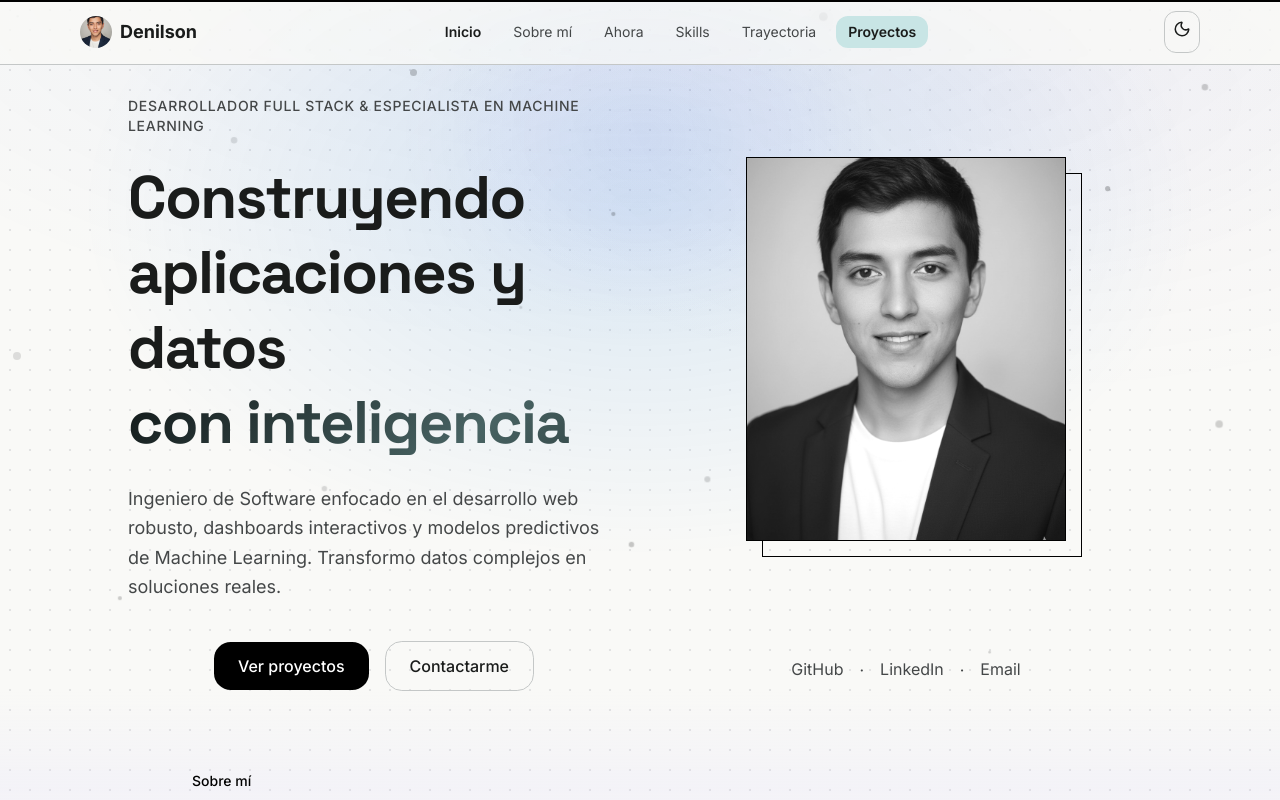
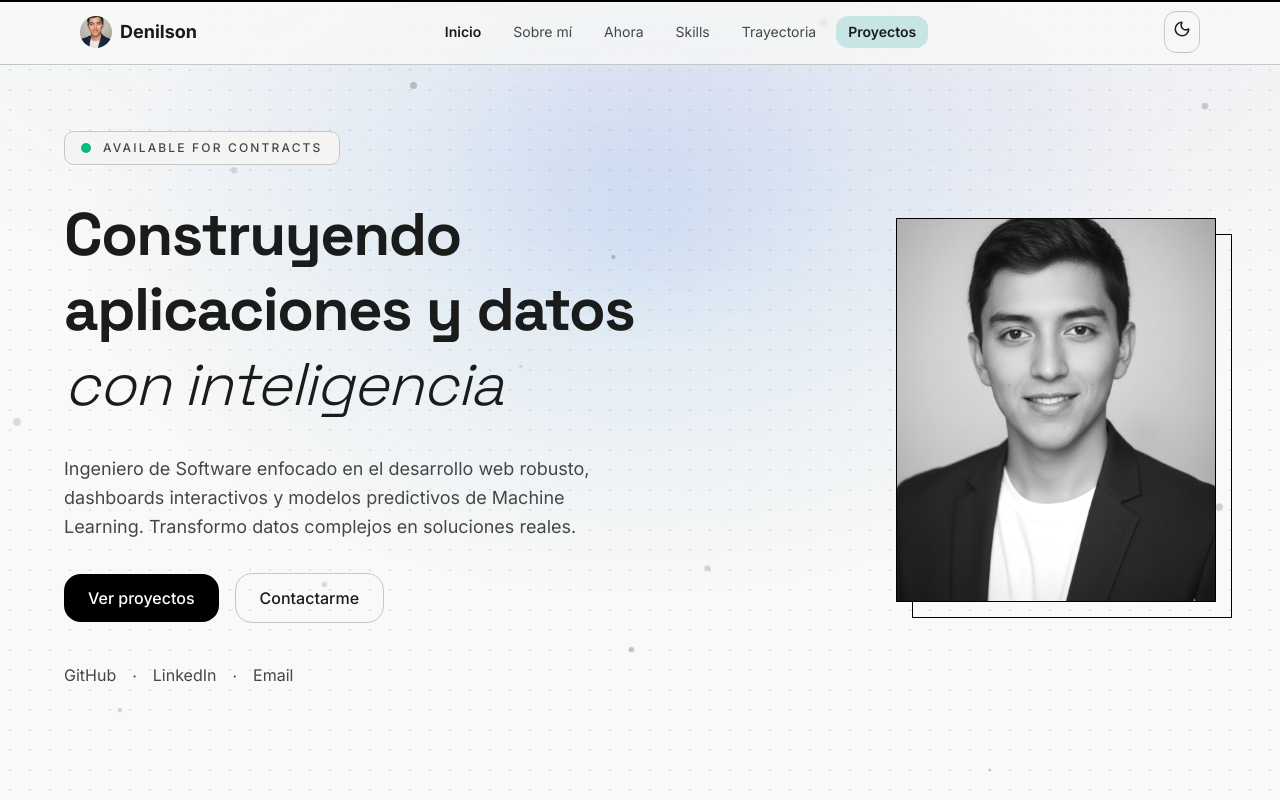
Before and after one commit to trevolcanm10/denilson-portfolio, a Next.js app: page / in a window 1280 px wide. Shown: the top 800 px of the page. Built offline with nearby package versions, Linux system fonts and the light colour scheme.

Commit message:
Ajustanto el Hero

```diff
--- /dev/null
+++ b/components/shared/avatar-frame.tsx
@@ -0,0 +1,69 @@
+"use client";
+
+import { useEffect, useRef } from "react";
+import { motion } from "framer-motion";
+import Image from "next/image";
+
+export function AvatarFrame() {
+
+  const avatarRef = useRef<HTMLDivElement>(null);
+
+  useEffect(() => {
+
+    const handleMouseMove = (e: MouseEvent) => {
+
+      if (!avatarRef.current) return;
+
+      const x = (window.innerWidth / 2 - e.pageX) / 50;
+      const y = (window.innerHeight / 2 - e.pageY) / 50;
+
+      avatarRef.current.style.transform =
+        `rotateY(${x}deg) rotateX(${y}deg)`;
+
+    };
+
+    window.addEventListener("mousemove", handleMouseMove);
+
+    return () => {
+      window.removeEventListener("mousemove", handleMouseMove);
+    };
+
+  }, []);
+
+  return (
+
+    <motion.div
+      initial={{ opacity: 0, scale: 0.85 }}
+      animate={{ opacity: 1, scale: 1 }}
+      transition={{ duration: 0.6 }}
+      className="flex justify-center"
+      style={{ perspective: "1000px" }}
+    >
+
+      <div
+        ref={avatarRef}
+        className="relative w-64 h-80 md:w-80 md:h-96 transition-transform duration-150"
+      >
+
+        {/* Marco desplazado */}
+        <div className="absolute inset-0 translate-x-4 translate-y-4 border border-primary" />
+
+        {/* Contenedor */}
+        <div className="relative w-full h-full overflow-hidden border border-primary bg-card">
+
+          <Image
+            src="/avatar.png"
+            alt="Denilson Morales"
+            fill
+            className="object-cover grayscale brightness-110"
+            priority
+          />
+
+        </div>
+
+      </div>
+
+    </motion.div>
+
+  );
+}
--- /dev/null
+++ b/components/shared/status-badge.tsx
@@ -0,0 +1,53 @@
+"use client";
+
+import { motion } from "framer-motion";
+
+interface StatusBadgeProps {
+  text?: string;
+}
+
+export function StatusBadge({
+  text = "AVAILABLE FOR CONTRACTS",
+}: StatusBadgeProps) {
+  return (
+    <motion.div
+      initial={{ opacity: 0, y: -10 }}
+      animate={{ opacity: 1, y: 0 }}
+      transition={{ duration: 0.5, delay: 0.1 }}
+      className="
+        inline-flex
+        items-center
+        gap-3
+        px-4
+        py-2
+        border
+        border-border
+        bg-card
+        rounded-md
+        w-fit
+      "
+    >
+      {/* Indicador de estado */}
+      <span className="relative flex h-2.5 w-2.5">
+        {/* Pulso */}
+        <span className="absolute inline-flex h-full w-full rounded-full bg-emerald-400 opacity-75 animate-ping" />
+
+        {/* Punto */}
+        <span className="relative inline-flex h-2.5 w-2.5 rounded-full bg-emerald-500" />
+      </span>
+
+      {/* Texto */}
+      <span
+        className="
+          text-xs
+          font-medium
+          uppercase
+          tracking-[0.18em]
+          text-muted-foreground
+        "
+      >
+        {text}
+      </span>
+    </motion.div>
+  );
+}
--- a/sections/hero.tsx
+++ b/sections/hero.tsx
@@ -2,27 +2,42 @@
 
 import { motion } from "framer-motion";
 import Link from "next/link";
-import Image from "next/image";
 import { SplitText } from "@/components/shared/split-text";
 import { FloatingParticles } from "@/components/shared/floating-particles";
-
+import { AvatarFrame } from "@/components/shared/avatar-frame";
+import { StatusBadge } from "@/components/shared/status-badge";
 export function Hero() {
   return (
-    <section className="relative min-h-[80vh] flex items-center justify-center px-4 pt-24 overflow-hidden">
+    <section
+  id="home"
+  className="
+    relative
+    min-h-[820px]
+    flex
+    items-center
+    px-12
+    py-24
+    overflow-hidden
+  "
+>
       {/* C1: Partículas decorativas */}
       <FloatingParticles count={16} />
 
-      <div className="max-w-5xl mx-auto grid grid-cols-1 md:grid-cols-2 gap-10 items-center relative z-10">
-        <div className="flex flex-col text-center md:text-left space-y-6">
+      <div
+ className="
+   max-w-6xl
+   mx-auto
+   w-full
+   flex
+   flex-col
+   md:flex-row
+   items-center
+   gap-16
+ "
+>
+        <div className="flex-1 space-y-8 text-center md:text-left">
           {/* Badge */}
-          <motion.div
-            initial={{ opacity: 0, y: -10 }}
-            animate={{ opacity: 1, y: 0 }}
-            transition={{ duration: 0.5, delay: 0.1 }}
-            className="text-sm text-muted-foreground font-medium uppercase tracking-wider"
-          >
-            Desarrollador Full Stack & Especialista en Machine Learning
-          </motion.div>
+          <StatusBadge />
 
           {/* Title con B2: split text */}
           <h1 className="text-4xl md:text-6xl font-bold leading-tight tracking-tight">
@@ -34,7 +49,7 @@ export function Hero() {
               stagger={0.04}
               className="block"
             />
-            <span className="text-gradient-pan block sm:inline">
+            <span className="italic font-light">
               {" "}con inteligencia
             </span>
           </h1>
@@ -45,31 +60,10 @@ export function Hero() {
             initial={{ opacity: 0, y: 10 }}
             animate={{ opacity: 1, y: 0 }}
             transition={{ duration: 0.6, delay: 0.3 }}
-            className="text-muted-foreground text-lg max-w-2xl mx-auto leading-relaxed"
+            className="text-muted-foreground text-lg max-w-2xl max-w-xl leading-relaxed"
           >
             Ingeniero de Software enfocado en el desarrollo web robusto, dashboards interactivos y modelos predictivos de Machine Learning. Transformo datos complejos en soluciones reales.
           </motion.p>
-        </div>
-
-        {/* Avatar */}
-        <motion.div
-          className = "flex justify-center"
-        >
-          <div id="avatar-frame" className="relative w-64 h-80 md:w-80 md:h-96">
-            {/* Marco técnico */}
-            <div className="absolute inset-0 translate-x-4 translate-y-4 border border-primary" />
-            {/* Contenedor imagen*/}
-            <div className="relative w-full  h-full overflow-hidden border border-primary bg-card">
-
-              <Image
-                src="/avatar.png"
-                alt="Denilson Morales"
-                fill
-                className="object-cover grayscale brightness-110"
-              />
-            </div>
-          </div>
-        </motion.div>
 
 
           {/* CTA Buttons */}
@@ -77,7 +71,7 @@ export function Hero() {
             initial={{ opacity: 0, y: 10 }}
             animate={{ opacity: 1, y: 0 }}
             transition={{ duration: 0.6, delay: 0.4 }}
-          className="flex flex-col sm:flex-row items-center justify-center gap-4"
+            className="flex flex-col sm:flex-row items-start sm:items-center justify-start gap-4"
           >
             <Link
               href="/projects"
@@ -100,7 +94,7 @@ export function Hero() {
             initial={{ opacity: 0 }}
             animate={{ opacity: 1 }}
             transition={{ delay: 0.7 }}
-          className="flex items-center justify-center gap-4 pt-2"
+            className="flex items-center justify-start gap-4 pt-2"
           >
             <a
               href="https://github.com/trevolcanm10"
@@ -128,6 +122,10 @@ export function Hero() {
             </a>
           </motion.div>
         </div>
+
+        {/* Avatar */}
+        <AvatarFrame />
+      </div>
     </section>
   );
 }
```
Lines whose indentation alone changed are shown as unchanged.
